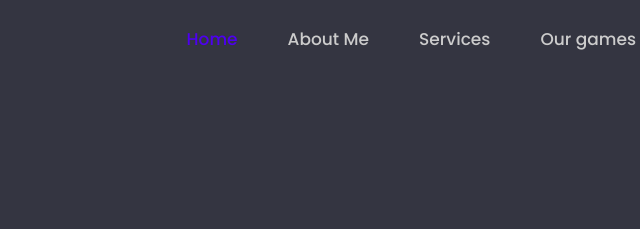
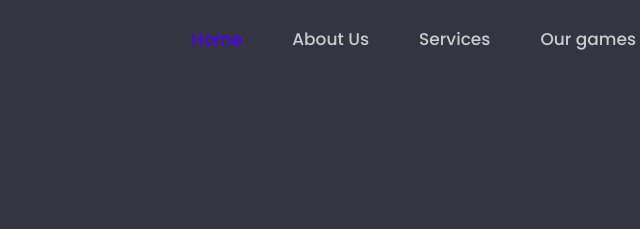
Before and after one commit to codeio0/Rlo-Studios, a plain HTML site: page index.html in a window 1280 px wide. Shown: the top 229 px of the page, 587-1227 px from the left. Drawn offline with nearby package versions, Linux system fonts and the light colour scheme.

Commit message:
Update index.html

```diff
--- a/index.html
+++ b/index.html
@@ -24,7 +24,7 @@
 
 		<ul class="navlist">
 			<li><a href="#home" class="active">Home</a></li>
-			<li><a href="#about">About Me</a></li>
+			<li><a href="#about">About Us</a></li>
 			<li><a href="#services">Services</a></li>
 			<li><a href="#games">Our games</a></li>
 		</ul>
```
